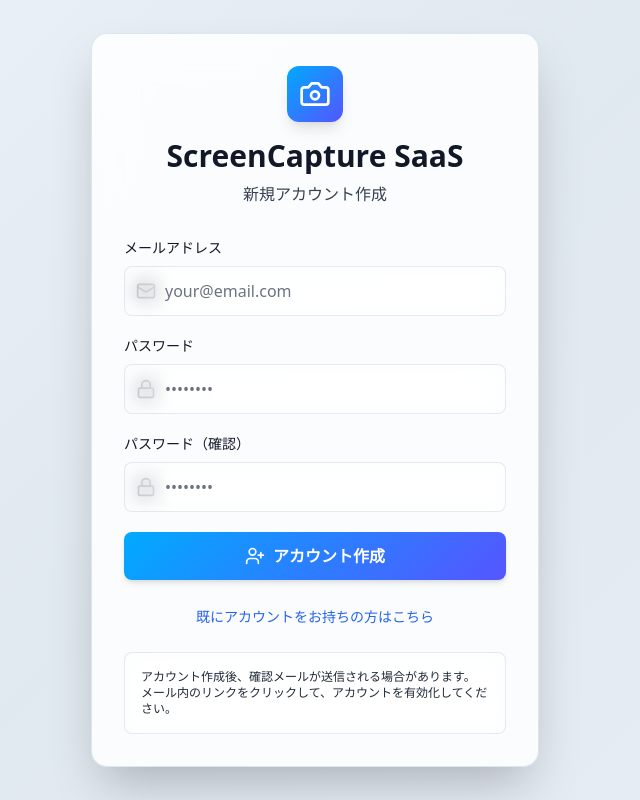
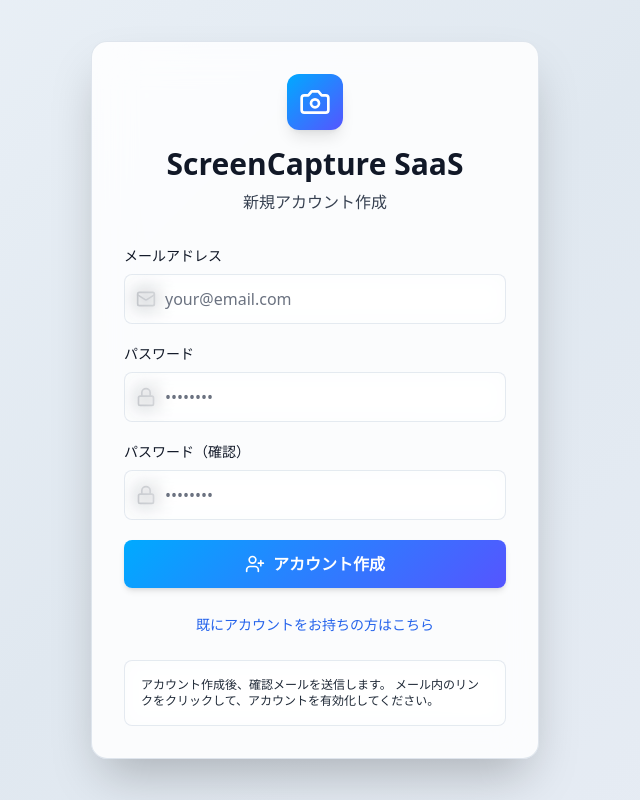
Before and after one commit to thousandbeach/screencapture-saas, a Next.js app: page / in a window 1280 px wide. Both pictures are taken after a click on the button "アカウントをお持ちでない方はこちら". Shown: the whole page, without its empty margins (325-965 px from the left). Built offline with nearby package versions, Linux system fonts and the light colour scheme; no server answers.

Commit message:
fix: サインアップ時の注意メッセージを正確な表現に修正
   - 「確認メールが送信される場合があります」→「確認メールを送信します」
   - メールは必ず送信されるため、正確な表現に変更

```diff
--- a/src/components/auth/AuthForm.tsx
+++ b/src/components/auth/AuthForm.tsx
@@ -231,7 +231,7 @@ export function AuthForm() {
         {mode === 'signup' && (
           <div className="mt-6 glass rounded-lg p-4 border-l-4 border-blue-500">
             <p className="text-xs text-gray-800">
-              アカウント作成後、確認メールが送信される場合があります。
+              アカウント作成後、確認メールを送信します。
               メール内のリンクをクリックして、アカウントを有効化してください。
             </p>
           </div>
```
